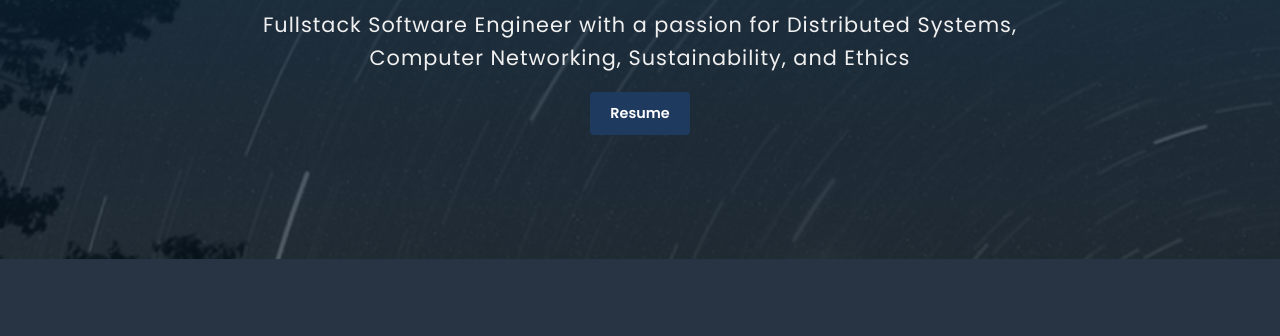
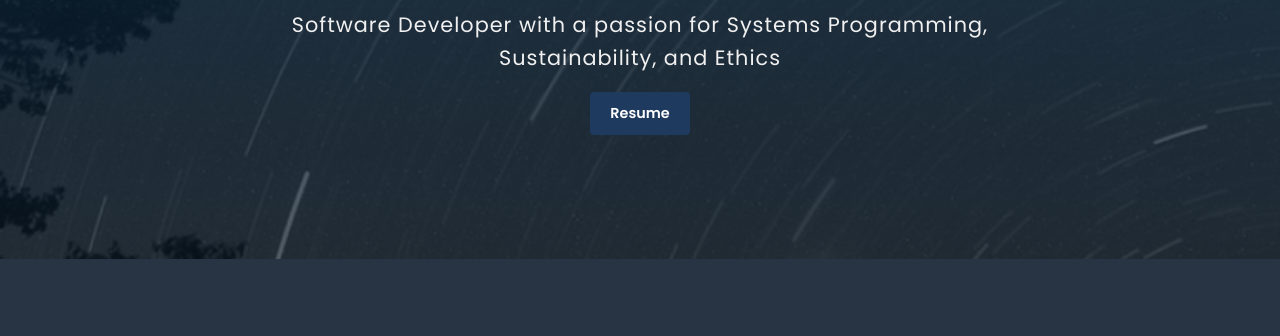
Before and after one commit to jek821/jek821.github.io, a plain HTML site: page index.html in a window 1280 px wide. Shown: the part 221-557 px from the top of the page. Drawn offline with Linux system fonts and the light colour scheme.

Commit message:
Update title and subtitle to reflect developer role

```diff
--- a/index.html
+++ b/index.html
@@ -3,7 +3,7 @@
 <head>
     <meta charset="UTF-8">
     <meta name="viewport" content="width=device-width, initial-scale=1.0">
-    <title>Jacob Kriss - Software Engineer</title>
+    <title>Jacob Kriss - Software Developer</title>
     <link rel="icon" href="icon.ico" type="image/x-icon">
     <link rel="preconnect" href="https://fonts.googleapis.com">
     <link rel="preconnect" href="https://fonts.gstatic.com" crossorigin>
@@ -223,7 +223,7 @@
 <body>
     <header id="header" class="section">
         <h1>Jacob Kriss</h1>
-        <h2 class="subheader">Fullstack Software Engineer with a passion for Distributed Systems, Computer Networking, Sustainability, and Ethics</h2>
+        <h2 class="subheader">Software Developer with a passion for Systems Programming, Sustainability, and Ethics</h2>
         <a href="Jacob_Kriss_Resume.pdf" download class="btn">Resume</a>
     </header>
 
```
